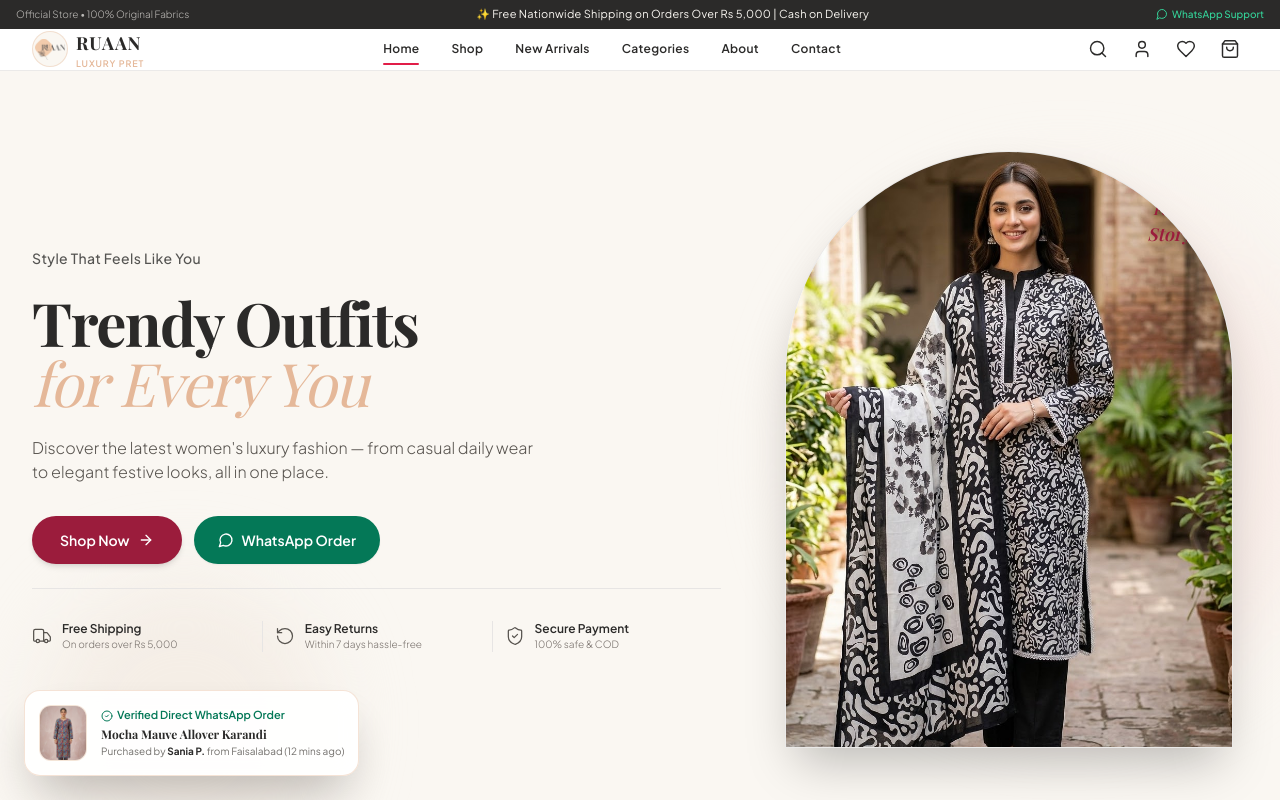
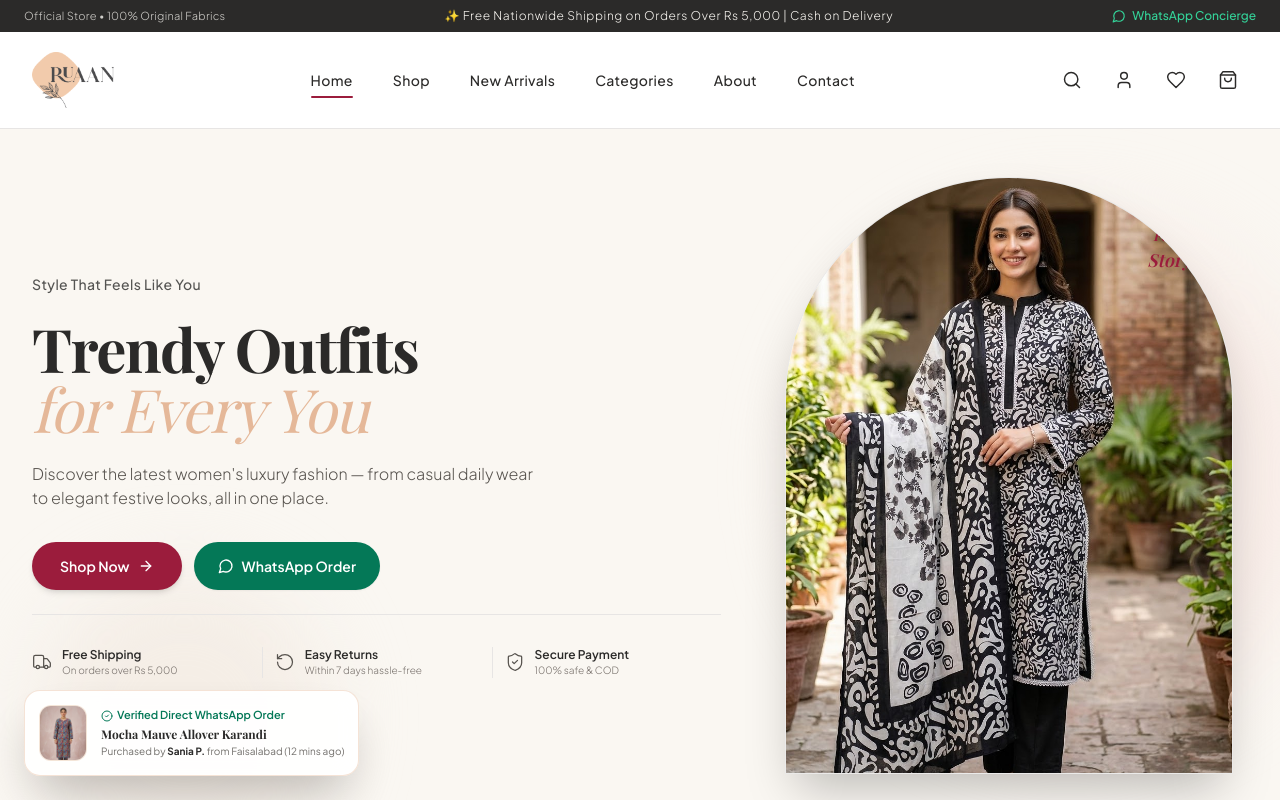
Before and after one commit to wasayrajput/RUAAN, a Next.js app: page / in a window 1280 px wide. Shown: the top 800 px of the page. Built offline with nearby package versions, Linux system fonts and the light colour scheme; a web font is replaced by a local one.

Commit message:
feat(navbar): increase navbar height to luxury spacious scale and restore original rectangular uncropped logo

```diff
--- a/src/components/HeroBanner.tsx
+++ b/src/components/HeroBanner.tsx
@@ -8,7 +8,7 @@ import { BRAND_CONFIG } from '@/config/brand';
 
 export const HeroBanner: React.FC = () => {
   return (
-    <section className="relative overflow-hidden bg-[#FAF7F2] py-10 sm:py-16 lg:py-20 border-b border-stone-200/80">
+    <section className="relative overflow-hidden bg-[#FAF7F2] py-6 sm:py-10 lg:py-12 border-b border-stone-200/80">
 
       {/* Background Soft Pastel Blobs (Reference Style) */}
       <div className="absolute top-1/2 -right-12 -translate-y-1/2 w-[520px] h-[520px] bg-[#F7E7E2]/60 rounded-full blur-2xl pointer-events-none" />
--- a/src/components/Navbar.tsx
+++ b/src/components/Navbar.tsx
@@ -36,107 +36,99 @@ export const Navbar: React.FC<NavbarProps> = ({
   };
 
   return (
-    <header className="sticky top-0 z-40 bg-white border-b border-stone-200/80 shadow-xs transition-all">
-      {/* Top Announcement Bar (Reference Clean Ticker) */}
-      <div className="bg-brand-charcoal text-brand-cream text-[11px] py-1.5 px-4 flex items-center justify-between">
-        <div className="hidden md:block text-[10px] text-brand-cream/70 font-light">
+    <header className="sticky top-0 z-40 bg-white border-b border-stone-200 shadow-xs transition-all">
+      {/* Top Announcement Bar (Clean Luxury Ticker) */}
+      <div className="bg-brand-charcoal text-brand-cream text-xs py-2 px-4 sm:px-6 flex items-center justify-between">
+        <div className="hidden md:block text-[11px] text-brand-cream/80 font-light tracking-wide">
           Official Store • 100% Original Fabrics
         </div>
 
         <div className="text-center flex-1">
-          <p className="tracking-wide">
+          <p className="text-[11px] sm:text-xs font-light tracking-wider">
             ✨ Free Nationwide Shipping on Orders Over Rs 5,000 | Cash on Delivery
           </p>
         </div>
 
-        <div className="hidden md:flex items-center gap-3 text-[10px]">
+        <div className="hidden md:flex items-center gap-3 text-xs">
           <a
             href={BRAND_CONFIG.socials.whatsapp}
             target="_blank"
             rel="noopener noreferrer"
-            className="hover:text-brand-nude flex items-center gap-1 transition text-emerald-400 font-medium"
+            className="hover:text-emerald-300 flex items-center gap-1.5 transition text-emerald-400 font-medium"
           >
-            <MessageCircle className="w-3 h-3" />
-            <span>WhatsApp Support</span>
+            <MessageCircle className="w-3.5 h-3.5" />
+            <span>WhatsApp Concierge</span>
           </a>
         </div>
       </div>
 
-      {/* Main Navbar Bar (Reference Exact Layout: Left Logo, Center Links with Underline, Right 4 Icons) */}
-      <div className="max-w-7xl mx-auto px-4 sm:px-6 lg:px-8 h-18 flex items-center justify-between">
+      {/* Main Navbar Bar (Spacious Luxury Height: h-24 / 96px with Original Non-Round Logo) */}
+      <div className="max-w-7xl mx-auto px-4 sm:px-6 lg:px-8 h-22 sm:h-24 flex items-center justify-between">
 
-        {/* Left Brand Logo (Reference Style: Icon + Brand Name) */}
+        {/* Left: Original Rectangular RUAAN Brand Logo (NOT Round, Fully Uncropped) */}
         <div className="flex items-center gap-3">
           <button
             onClick={() => setIsMobileMenuOpen(!isMobileMenuOpen)}
-            className="p-1.5 -ml-1 text-brand-charcoal hover:text-brand-nude md:hidden focus:outline-none"
+            className="p-2 -ml-2 text-brand-charcoal hover:text-rose-600 md:hidden focus:outline-none"
             aria-label="Toggle Navigation"
           >
             {isMobileMenuOpen ? <X className="w-6 h-6" /> : <Menu className="w-6 h-6" />}
           </button>
 
-          <Link href="/" className="flex items-center gap-2 group">
-            <div className="relative w-9 h-9 rounded-full overflow-hidden border border-brand-nude/40 shadow-xs bg-brand-cream flex items-center justify-center">
-              <Image
-                src={BRAND_CONFIG.logoPng}
-                alt={BRAND_CONFIG.name}
-                fill
-                className="object-contain p-0.5"
-              />
-            </div>
-            <div className="flex flex-col text-left">
-              <span className="font-serif font-bold text-base sm:text-lg tracking-wider text-brand-charcoal leading-none">
-                {BRAND_CONFIG.name}
-              </span>
-              <span className="text-[9px] uppercase tracking-widest text-brand-nude font-semibold">
-                Luxury Pret
-              </span>
-            </div>
+          <Link href="/" className="inline-block relative group py-1">
+            <Image
+              src={BRAND_CONFIG.logoPng}
+              alt={BRAND_CONFIG.name}
+              width={160}
+              height={56}
+              priority
+              className="h-12 sm:h-14 w-auto object-contain transition transform group-hover:scale-105"
+            />
           </Link>
         </div>
 
-        {/* Center Desktop Navigation (Reference Style with Active Underline Indicator) */}
-        <nav className="hidden md:flex items-center gap-6 lg:gap-8 text-xs font-semibold tracking-wide text-brand-charcoal">
+        {/* Center Desktop Navigation (Clean, Spacious, Elegant) */}
+        <nav className="hidden md:flex items-center gap-8 lg:gap-10 text-sm font-medium tracking-wide text-brand-charcoal">
           <button
             onClick={() => {
               setActiveTab('Home');
               window.scrollTo({ top: 0, behavior: 'smooth' });
             }}
-            className="relative py-2 hover:text-brand-nude transition"
+            className="relative py-2 hover:text-[#9B1C3C] transition cursor-pointer"
           >
             <span>Home</span>
             {activeTab === 'Home' && (
-              <span className="absolute bottom-0 left-0 right-0 h-0.5 bg-rose-600 rounded-full" />
+              <span className="absolute bottom-0 left-0 right-0 h-0.5 bg-[#9B1C3C] rounded-full" />
             )}
           </button>
 
           <button
             onClick={() => scrollToSection('catalog', 'Shop')}
-            className="relative py-2 hover:text-brand-nude transition"
+            className="relative py-2 hover:text-[#9B1C3C] transition cursor-pointer"
           >
             <span>Shop</span>
             {activeTab === 'Shop' && (
-              <span className="absolute bottom-0 left-0 right-0 h-0.5 bg-rose-600 rounded-full" />
+              <span className="absolute bottom-0 left-0 right-0 h-0.5 bg-[#9B1C3C] rounded-full" />
             )}
           </button>
 
           <button
             onClick={() => scrollToSection('catalog', 'New Arrivals')}
-            className="relative py-2 hover:text-brand-nude transition"
+            className="relative py-2 hover:text-[#9B1C3C] transition cursor-pointer"
           >
             <span>New Arrivals</span>
             {activeTab === 'New Arrivals' && (
-              <span className="absolute bottom-0 left-0 right-0 h-0.5 bg-rose-600 rounded-full" />
+              <span className="absolute bottom-0 left-0 right-0 h-0.5 bg-[#9B1C3C] rounded-full" />
             )}
           </button>
 
           <button
             onClick={() => scrollToSection('categories', 'Categories')}
-            className="relative py-2 hover:text-brand-nude transition"
+            className="relative py-2 hover:text-[#9B1C3C] transition cursor-pointer"
           >
             <span>Categories</span>
             {activeTab === 'Categories' && (
-              <span className="absolute bottom-0 left-0 right-0 h-0.5 bg-rose-600 rounded-full" />
+              <span className="absolute bottom-0 left-0 right-0 h-0.5 bg-[#9B1C3C] rounded-full" />
             )}
           </button>
 
@@ -145,11 +137,11 @@ export const Navbar: React.FC<NavbarProps> = ({
               setActiveTab('About');
               onOpenCareGuide();
             }}
-            className="relative py-2 hover:text-brand-nude transition"
+            className="relative py-2 hover:text-[#9B1C3C] transition cursor-pointer"
           >
             <span>About</span>
             {activeTab === 'About' && (
-              <span className="absolute bottom-0 left-0 right-0 h-0.5 bg-rose-600 rounded-full" />
+              <span className="absolute bottom-0 left-0 right-0 h-0.5 bg-[#9B1C3C] rounded-full" />
             )}
           </button>
 
@@ -158,34 +150,34 @@ export const Navbar: React.FC<NavbarProps> = ({
             target="_blank"
             rel="noopener noreferrer"
             onClick={() => setActiveTab('Contact')}
-            className="relative py-2 hover:text-brand-nude transition"
+            className="relative py-2 hover:text-[#9B1C3C] transition cursor-pointer"
           >
             <span>Contact</span>
             {activeTab === 'Contact' && (
-              <span className="absolute bottom-0 left-0 right-0 h-0.5 bg-rose-600 rounded-full" />
+              <span className="absolute bottom-0 left-0 right-0 h-0.5 bg-[#9B1C3C] rounded-full" />
             )}
           </a>
         </nav>
 
-        {/* Right 4 Icons (Reference Exact Style: Search, User, Wishlist, Cart) */}
-        <div className="flex items-center gap-1 sm:gap-2">
+        {/* Right 4 Utility Icons (Search, User, Wishlist, Cart) */}
+        <div className="flex items-center gap-2 sm:gap-3">
           {/* 1. Search */}
           <button
             onClick={() => setIsSearchOpen(!isSearchOpen)}
-            className="p-2 text-brand-charcoal hover:text-rose-700 transition"
+            className="p-2.5 text-brand-charcoal hover:text-[#9B1C3C] transition rounded-full hover:bg-stone-50 cursor-pointer"
             aria-label="Search"
             title="Search suits"
           >
             <Search className="w-5 h-5 stroke-[1.75]" />
           </button>
 
-          {/* 2. User / Profile / WhatsApp Concierge */}
+          {/* 2. User / WhatsApp Concierge */}
           <a
             href={BRAND_CONFIG.socials.whatsapp}
             target="_blank"
             rel="noopener noreferrer"
-            className="hidden sm:inline-flex p-2 text-brand-charcoal hover:text-rose-700 transition"
-            aria-label="Account / Support"
+            className="hidden sm:inline-flex p-2.5 text-brand-charcoal hover:text-[#9B1C3C] transition rounded-full hover:bg-stone-50"
+            aria-label="Concierge Support"
             title="Customer Concierge"
           >
             <User className="w-5 h-5 stroke-[1.75]" />
@@ -194,13 +186,13 @@ export const Navbar: React.FC<NavbarProps> = ({
           {/* 3. Wishlist Heart */}
           <button
             onClick={onOpenWishlist}
-            className="relative p-2 text-brand-charcoal hover:text-rose-700 transition"
+            className="relative p-2.5 text-brand-charcoal hover:text-[#9B1C3C] transition rounded-full hover:bg-stone-50 cursor-pointer"
             aria-label="Wishlist"
             title="Saved Favorites"
           >
             <Heart className="w-5 h-5 stroke-[1.75]" />
             {wishlist.length > 0 && (
-              <span className="absolute top-1 right-1 min-w-4 h-4 px-1 bg-rose-600 text-white text-[9px] font-bold rounded-full flex items-center justify-center">
+              <span className="absolute top-1 right-1 min-w-4 h-4 px-1 bg-[#9B1C3C] text-white text-[9px] font-bold rounded-full flex items-center justify-center">
                 {wishlist.length}
               </span>
             )}
@@ -209,13 +201,13 @@ export const Navbar: React.FC<NavbarProps> = ({
           {/* 4. Cart Bag */}
           <button
             onClick={() => setIsCartOpen(true)}
-            className="relative p-2 text-brand-charcoal hover:text-rose-700 transition"
+            className="relative p-2.5 text-brand-charcoal hover:text-[#9B1C3C] transition rounded-full hover:bg-stone-50 cursor-pointer"
             aria-label="Cart Bag"
             title="Shopping Bag"
           >
             <ShoppingBag className="w-5 h-5 stroke-[1.75]" />
             {totalItems > 0 && (
-              <span className="absolute top-1 right-1 min-w-4 h-4 px-1 bg-brand-charcoal text-white text-[9px] font-bold rounded-full flex items-center justify-center">
+              <span className="absolute top-1 right-1 min-w-4 h-4 px-1 bg-stone-900 text-white text-[9px] font-bold rounded-full flex items-center justify-center">
                 {totalItems}
               </span>
             )}
@@ -230,7 +222,7 @@ export const Navbar: React.FC<NavbarProps> = ({
             initial={{ opacity: 0, height: 0 }}
             animate={{ opacity: 1, height: 'auto' }}
             exit={{ opacity: 0, height: 0 }}
-            className="p-3 sm:p-4 bg-brand-cream border-t border-stone-200 overflow-hidden"
+            className="p-4 bg-brand-cream border-t border-stone-200 overflow-hidden"
           >
             <div className="max-w-2xl mx-auto relative">
               <input
@@ -238,7 +230,7 @@ export const Navbar: React.FC<NavbarProps> = ({
                 placeholder="Search by fabric (linen, khaddar, viscose) or design..."
                 value={searchQuery}
                 onChange={(e) => onSearchChange && onSearchChange(e.target.value)}
-                className="w-full pl-10 pr-4 py-2.5 text-xs sm:text-sm bg-white border border-brand-nude/40 rounded-full focus:outline-none focus:border-brand-charcoal shadow-xs"
+                className="w-full pl-10 pr-4 py-3 text-sm bg-white border border-brand-nude/40 rounded-full focus:outline-none focus:border-brand-charcoal shadow-xs"
                 autoFocus
               />
               <Search className="w-4 h-4 absolute left-3.5 top-3.5 text-brand-gray" />
@@ -247,7 +239,7 @@ export const Navbar: React.FC<NavbarProps> = ({
         )}
       </AnimatePresence>
 
-      {/* Mobile Drawer Menu */}
+      {/* Mobile Navigation Drawer */}
       <AnimatePresence>
         {isMobileMenuOpen && (
           <motion.div
@@ -262,25 +254,25 @@ export const Navbar: React.FC<NavbarProps> = ({
                 setIsMobileMenuOpen(false);
                 window.scrollTo({ top: 0, behavior: 'smooth' });
               }}
-              className="block text-xs font-semibold text-brand-charcoal uppercase hover:text-rose-600 text-left w-full"
+              className="block text-sm font-semibold text-brand-charcoal uppercase hover:text-[#9B1C3C] text-left w-full"
             >
               Home
             </button>
             <button
               onClick={() => scrollToSection('catalog', 'Shop')}
-              className="block text-xs font-semibold text-brand-charcoal uppercase hover:text-rose-600 text-left w-full"
+              className="block text-sm font-semibold text-brand-charcoal uppercase hover:text-[#9B1C3C] text-left w-full"
             >
               Shop All Suits
             </button>
             <button
               onClick={() => scrollToSection('catalog', 'New Arrivals')}
-              className="block text-xs font-semibold text-brand-charcoal uppercase hover:text-rose-600 text-left w-full"
+              className="block text-sm font-semibold text-brand-charcoal uppercase hover:text-[#9B1C3C] text-left w-full"
             >
               New Arrivals
             </button>
             <button
               onClick={() => scrollToSection('categories', 'Categories')}
-              className="block text-xs font-semibold text-brand-charcoal uppercase hover:text-rose-600 text-left w-full"
+              className="block text-sm font-semibold text-brand-charcoal uppercase hover:text-[#9B1C3C] text-left w-full"
             >
               Shop by Category
             </button>
@@ -289,7 +281,7 @@ export const Navbar: React.FC<NavbarProps> = ({
                 setIsMobileMenuOpen(false);
                 onOpenCareGuide();
               }}
-              className="block text-xs font-semibold text-brand-charcoal uppercase hover:text-rose-600 text-left w-full"
+              className="block text-sm font-semibold text-brand-charcoal uppercase hover:text-[#9B1C3C] text-left w-full"
             >
               About / Fabric Care
             </button>
@@ -297,7 +289,7 @@ export const Navbar: React.FC<NavbarProps> = ({
               href={BRAND_CONFIG.socials.whatsapp}
               target="_blank"
               rel="noopener noreferrer"
-              className="block text-xs font-semibold text-emerald-700 uppercase hover:underline text-left w-full"
+              className="block text-sm font-semibold text-emerald-700 uppercase hover:underline text-left w-full"
             >
               WhatsApp Support
             </a>
```
